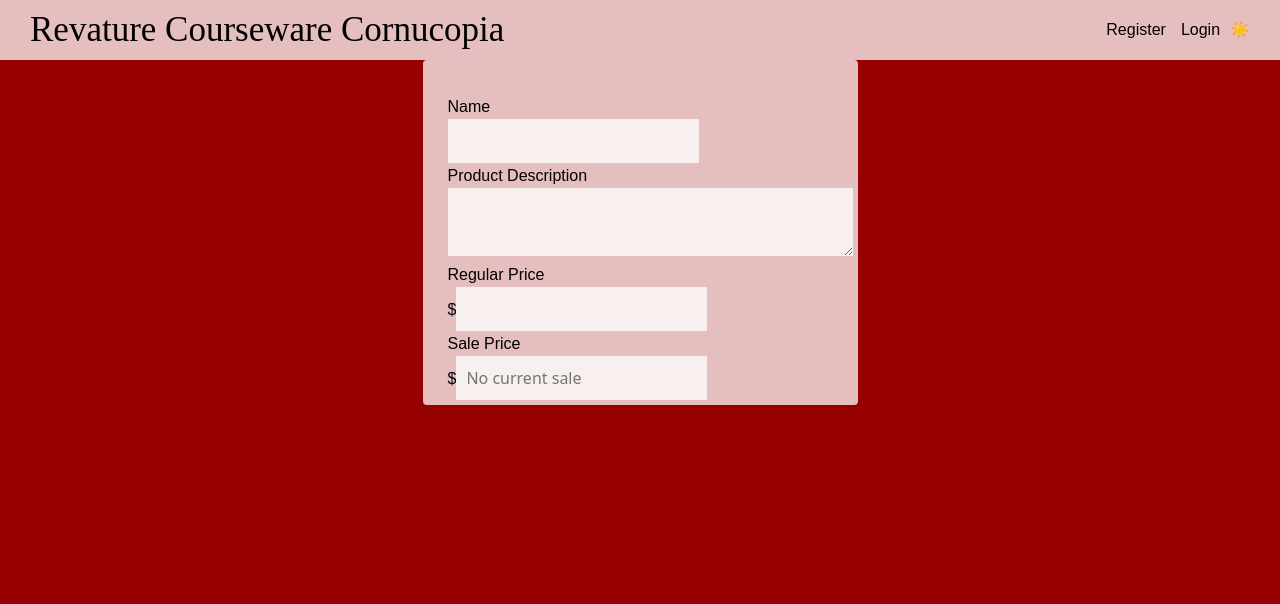
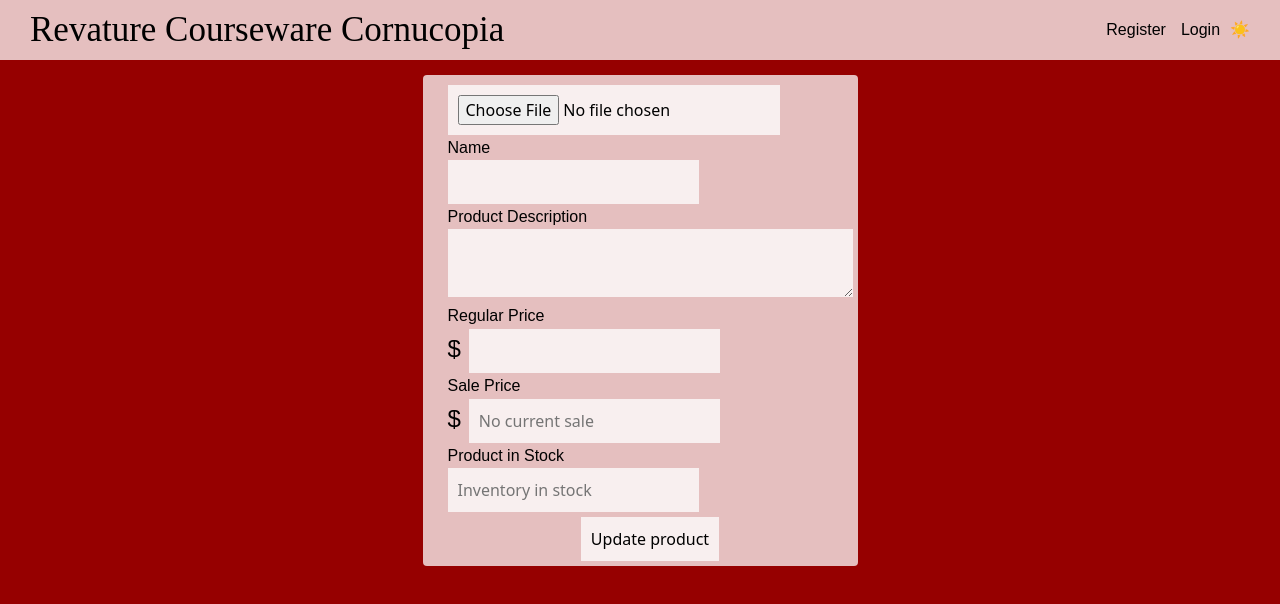
Before and after one commit to angeldep144/RCC-frontend, an Angular app: page /admin/1 in a window 1280 px wide. Shown: the top 604 px of the page. Built offline with nearby package versions, Linux system fonts and the light colour scheme; no server answers; a web font is replaced by a local one.

Commit message:
functionality for edit product page

```diff
--- /dev/null
+++ b/src/app/models/Role.ts
@@ -0,0 +1,5 @@
+
+export interface Role{
+    id: number;
+    role: string;
+}
--- a/src/app/models/User.ts
+++ b/src/app/models/User.ts
@@ -1,5 +1,6 @@
 import { Product } from 'src/app/models/Product';
 import { CartItem } from './CartItem';
+import { Role } from './Role';
 
 export interface User {
 	id : number;
@@ -8,7 +9,7 @@ export interface User {
 	username : string;
 	password : string;
 	email: string;
-	role: string;
+	role: Role;
 	//todo change to object that maps productId to quantity
 	cart : CartItem [];
 };
--- a/src/app/pages/admin-page/admin-page.component.css
+++ b/src/app/pages/admin-page/admin-page.component.css
@@ -1,10 +1,17 @@
 .product {
+	margin-top: 15px;
 	background: var(--theme-background-color);
 	box-sizing: border-box;
 	border-radius: 4px;
     display: flex;
     justify-content: space-between;
     padding-bottom: 0;
+}
+
+.usd-sign{
+
+	padding: 3px 8px 6px 0px;
+	font-size: x-large;
 }
 
 .productImageContainer {
--- a/src/app/pages/admin-page/admin-page.component.html
+++ b/src/app/pages/admin-page/admin-page.component.html
@@ -8,33 +8,44 @@
 	<div class = "productInfo flexColumn smallGap">
 		<p class = "extraLargeFont">{{ this.product.name }}</p>
 
-		<form action="">
+		<form ngNativeValidate>
+            <input type="file" name="productImage" id="productImageInput" name="productImage" (change)="fileInput($event)">
             <br>
 
             <label for="sale-price">Name</label>
             <br>
-            <input type="text" class = "edit price-input" value="{{ this.product.name }}">
+            <input type="text" id="productName" class = "edit price-input" [(ngModel)]="this.newProduct.name" value="{{ this.product.name }}"
+             name="productName" required>
 
             <br>
 
             <label for="sale-price">Product Description</label>
             <br>
-            <textarea type="text" class = "edit description-input" cols="40" maxlength="255" value="{{ this.product.description }}"></textarea>
+            <textarea type="text" id="productDescription" class = "edit description-input" cols="40" maxlength="255"
+            [(ngModel)]="this.newProduct.description"  value="{{ this.product.description }}" name="productDescription" required></textarea>
 
             <br>
 
             <label for="sale-price">Regular Price</label>
             <br>
-            <label for="price-input">$</label>
-            <input type="text" class = "edit price-input" value="{{ this.product.price }}">
+            <label class="usd-sign" for="price-input">$</label>
+            <input type="number" id="productPrice" min = "1" step="0.01" class = "edit price-input" value="{{ this.product.price }}"
+            [(ngModel)]="this.newProduct.price"  name="productPrice" required="required">
 
             <br>
 
             <label for="sale-input">Sale Price</label>
             <br>
-            <label for="sale-input">$</label>
-            <input type="text" class = "edit sale-input" value="{{ this.product.salePrice }}" placeholder="No current sale">
+            <label class="usd-sign" for="sale-input">$</label>
+            <input type="number" id="salePrice" class = "edit sale-input" min = "1" step="0.01" value="{{ this.product.salePrice }}"
+            [(ngModel)]="this.newProduct.salePrice"  placeholder="No current sale" name="productSalePrice">
+
+            <br>
+            <label for="product-inventory">Product in Stock</label>
+            <br>
+            <input type="number" id="product-inventory" class = "edit stock-input" min = "0" step="1" value="{{ this.product.stock }}"
+            [(ngModel)]="this.newProduct.stock"  placeholder="Inventory in stock" name="productStock">
         </form>
-
+		<button (click)="updateProduct()">Update product</button>
 	</div>
 </div>
--- a/src/app/pages/admin-page/admin-page.component.ts
+++ b/src/app/pages/admin-page/admin-page.component.ts
@@ -1,3 +1,4 @@
+import { JsonpClientBackend } from '@angular/common/http';
 import { Component, OnInit } from '@angular/core';
 import { ActivatedRoute, Router } from '@angular/router';
 import { Product } from 'src/app/models/Product';
@@ -14,6 +15,10 @@ export class AdminPageComponent implements OnInit {
   product: Product = <Product>{};
   id: number = 0;
 
+  imageUrl: string = '';
+  newProduct: Product = <Product>{};
+  imgInput: FileList = <FileList>{};
+
   constructor(private apiService: ApiService, private dataService: DataService, private activatedRoute: ActivatedRoute, private router: Router) {
 
    }
@@ -28,8 +33,52 @@ export class AdminPageComponent implements OnInit {
       this.apiService.getProduct (parseInt (parameters["id"]), (body : any) : void => {
         console.log(body);
         this.product = body.data;
+        this.newProduct = body.data;
       })
     });
   }
 
+  fileInput(event: any){
+    this.imgInput = event.target.files;
+  }
+
+  updateProduct(){
+    var formData: FormData = new FormData();
+
+    let file: File = this.imgInput[0];
+
+		if(this.newProduct.salePrice){
+		  this.newProduct.salePrice = +this.newProduct.salePrice.toFixed(2);
+		  console.log(this.newProduct.salePrice);
+		}
+
+
+
+		if(this.newProduct.price){
+			this.newProduct.price = +this.newProduct.price.toFixed(2);
+		  console.log(this.newProduct.price);
+		}else{
+			this.newProduct.price = 0.93;
+		}
+
+		formData.append("name", this.newProduct.name)
+		formData.append("description", this.newProduct.description);
+		formData.append("price", JSON.stringify(this.newProduct.price));
+		if(this.newProduct.salePrice){
+			formData.append("salePrice", JSON.stringify(this.newProduct.salePrice));
+		}
+		formData.append("stock", JSON.stringify(this.newProduct.stock));
+		formData.append("imageUrl", this.newProduct.imageUrl);
+    formData.append("file", file);
+
+
+    console.log("new product");
+    console.log(this.newProduct);
+
+    console.log("product");
+    console.log(this.product);
+
+    this.apiService.updateProductItem(formData);
+  }
+
 }
--- a/src/app/pages/product-page/product-page.component.html
+++ b/src/app/pages/product-page/product-page.component.html
@@ -30,10 +30,11 @@
 			<ng-template #falseBlock>
 				<!-- todo max might need to be less than stock -->
 				<input type = "number" id = "quantity" name = "quantityInput" min = "1" max = "{{ this.product.stock }}" [(ngModel)] = "quantityInput" (input) = "onQuantityInput ($event);">
+				<button id = "addToCartBtn" type = "button" (click) = "addToCart (quantityInput);">Add to cart</button>
 
+			</ng-template>
+							<button *ngIf = "this.userRole == 'ADMIN'" id ="edit-btn" type="button" (click)="editProduct (this.product.id)">Edit Product</button>
 
-				<button *ngIf = "this.userRole == 'ADMIN'" id ="edit-btn" type="button" (click)="editProduct (this.product.id)">Edit Product</button>
-			</ng-template>
         </div>
 	</div>
 </div>
--- a/src/app/pages/product-page/product-page.component.ts
+++ b/src/app/pages/product-page/product-page.component.ts
@@ -69,8 +69,9 @@ export class ProductPageComponent implements OnInit {
 		});
 
 		/* ADMIN TEAM ADDITION */
+		console.log(this.dataService);
 		if (this.dataService.user){
-			this.userRole = this.dataService.user.role;
+			this.userRole = this.dataService.user.role.role;
 		}
 	}
 
--- a/src/app/services/api/api.service.ts
+++ b/src/app/services/api/api.service.ts
@@ -1,7 +1,9 @@
 import { HttpClient, HttpErrorResponse } from "@angular/common/http";
 import { Injectable } from "@angular/core";
+import { Form } from "@angular/forms";
 import { Router } from "@angular/router";
 import { Observable } from "rxjs";
+import { Product } from "src/app/models/Product";
 import { User } from "src/app/models/User";
 import { environment } from "src/environments/environment";
 import { DataService } from "../data/data.service";
@@ -122,4 +124,11 @@ export class ApiService {
 		}), callback, errorCallback);
 	};
 
+	updateProductItem(formData:FormData){
+
+		this.httpClient.patch<any>("http://localhost:81/product", formData).subscribe(responseBody => {
+			console.log(responseBody);
+		});
+	}
+
 }
```
